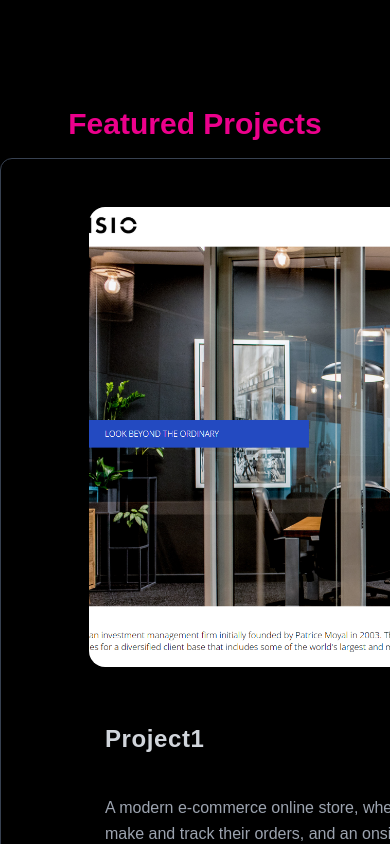
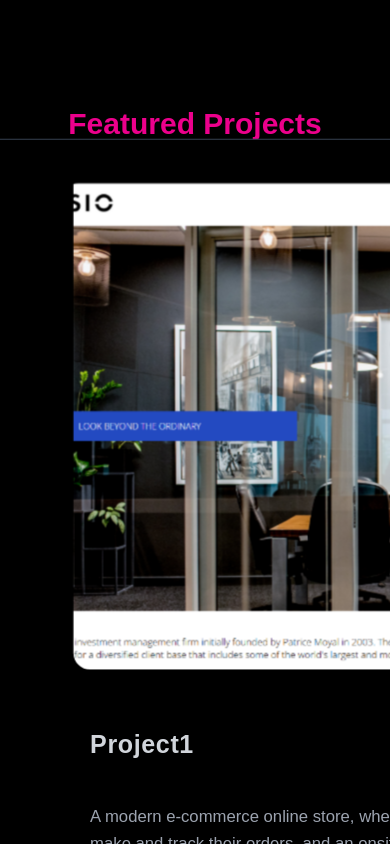
Before and after one commit to xolabangaza/React_Portfolio, a React (Vite) app: page / in a window 390 px wide. Shown: the part 860-1704 px from the top of the page. Built offline with nearby package versions, Linux system fonts and the light colour scheme; data requests are answered from the project's data file.

Commit message:
added animation on the cards

```diff
--- a/src/components/ProjectCard.jsx
+++ b/src/components/ProjectCard.jsx
@@ -1,6 +1,9 @@
-import React from "react";
+'use client';
+
+import React, { useRef } from "react";
 import { FaGithub, FaReact, FaNode, FaCss3Alt, FaHtml5, FaVuejs, FaBootstrap, FaJs } from "react-icons/fa";
 import { DiFirebase, DiNodejs } from "react-icons/di";
+import { useTransform, motion, useScroll } from 'framer-motion';
 
 const techIcons = {
   HTML: <FaHtml5 />,
@@ -17,8 +20,21 @@ const techIcons = {
 };
 
 const ProjectCard = ({ project }) => {
+  const containerRef = useRef(null);
+  const { scrollYProgress } = useScroll({
+    target: containerRef,
+    offset: ["start end", "start start"],
+  });
+
+  const imageScale = useTransform(scrollYProgress, [0, 1], [1.2, 1]); // Scale animation for the image
+  const cardScale = useTransform(scrollYProgress, [0, 1], [1, 1.05]); // Scale animation for the card
+
   return (
-    <div className="relative flex flex-col md:flex-row via-gray-900 to-black rounded-xl overflow-hidden shadow-lg p-6 text-white bg bg-black border border-gray-700 w-full min-w-[900px] max-w-6xl mx-auto min-h-[400px] mb-6">
+    <motion.div
+      ref={containerRef}
+      style={{ scale: cardScale }}
+      className="relative flex flex-col md:flex-row via-gray-900 to-black rounded-xl overflow-hidden shadow-lg p-6 text-white bg-black border border-gray-700 w-full min-w-[900px] max-w-6xl mx-auto min-h-[400px] mb-6"
+    >
       <a
         href={project.repoLink}
         target="_blank"
@@ -28,11 +44,15 @@ const ProjectCard = ({ project }) => {
         <FaGithub />
       </a>
       <div className="w-full md:w-1/3 ml-12 pl-4 flex justify-center items-center">
-        <img
-          src={project.image}
-          alt={project.title}
-          className="rounded-2xl w-full min-h-[460px] min-w-[550px] object-cover shadow-md mb-0 mt-6"
-        />
+        {/* Parent div that holds the image */}
+        <div className="relative w-full min-h-[460px] min-w-[550px] overflow-hidden rounded-2xl">
+          <motion.img
+            src={project.image}
+            alt={project.title}
+            style={{ scale: imageScale }}
+            className="rounded-2xl w-full min-h-[460px] min-w-[550px] h-full object-cover shadow-md mb-0 mt-6"
+          />
+        </div>
       </div>
       <div className="w-full md:w-2/3 mt-4 md:mt-0 md:ml-12 pl-12 flex flex-col gap-8">
         <h3 className="text-left pl-8 text-2xl mt-10 font-semibold text-gray-300 tracking-wide">
@@ -69,7 +89,7 @@ const ProjectCard = ({ project }) => {
           </a>
         </div>
       </div>
-    </div>
+    </motion.div>
   );
 };
 
--- /dev/null
+++ b/src/components/home.jsx
@@ -0,0 +1,43 @@
+'use client';
+import { projects } from '../data';
+import Card from '../components/Card';
+import { useScroll } from 'framer-motion';
+import { useEffect, useRef } from 'react';
+import Lenis from '@studio-freight/lenis';
+
+export default function Home() {
+  const container = useRef(null);
+  const { scrollYProgress } = useScroll({
+    target: container,
+    offset: ['start start', 'end end'],
+  });
+
+  useEffect(() => {
+    const lenis = new Lenis();
+
+    function raf(time) {
+      lenis.raf(time);
+      requestAnimationFrame(raf);
+    }
+
+    requestAnimationFrame(raf);
+  }, []);
+
+  return (
+    <main ref={container} className="relative mt-[50vh]">
+      {projects.map((project, i) => {
+        const targetScale = 1 - (projects.length - i) * 0.05;
+        return (
+          <Card
+            key={`p_${i}`}
+            i={i}
+            {...project}
+            progress={scrollYProgress}
+            range={[i * 0.25, 1]}
+            targetScale={targetScale}
+          />
+        );
+      })}
+    </main>
+  );
+}
```
Also changed, not shown: src/components/ProjectsSection.jsx (line endings or trailing spaces).
